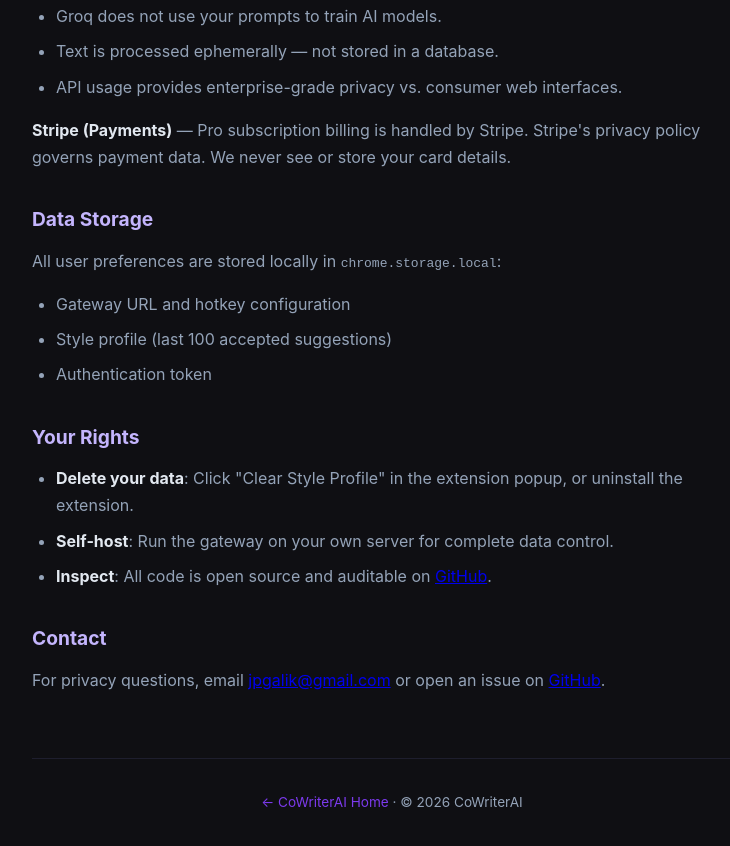
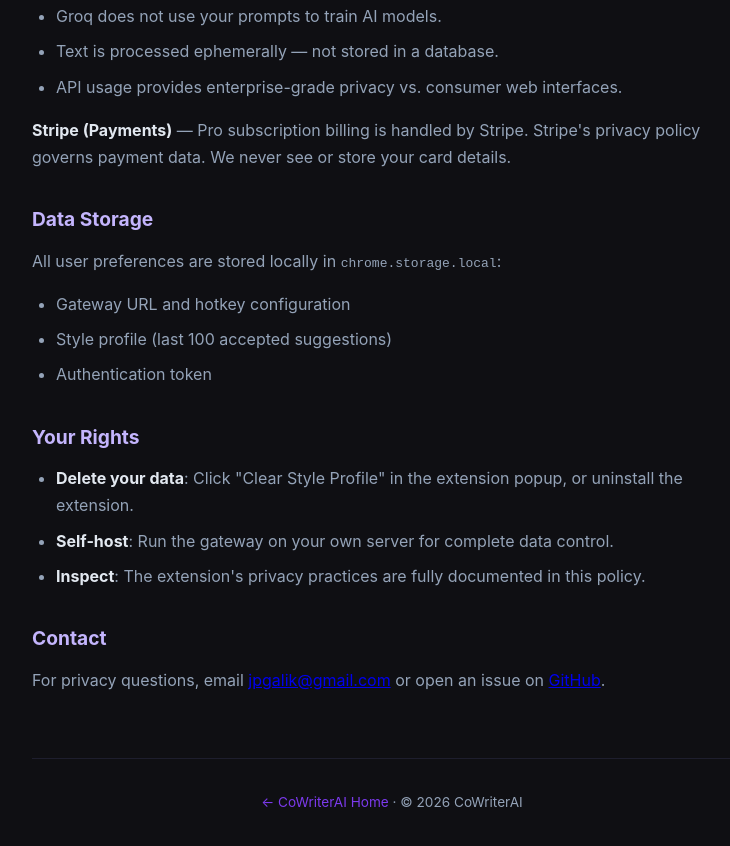
Before and after one commit to GzJmac/cowriterai-website, a plain HTML site: page PRIVACY_POLICY.html in a window 1280 px wide. Shown: the part 1249-2095 px from the top of the page, without its empty margins (248-978 px from the left). Drawn offline with Linux system fonts and the light colour scheme.

Commit message:
fix: remove open source claim from privacy policy

```diff
--- a/PRIVACY_POLICY.html
+++ b/PRIVACY_POLICY.html
@@ -101,7 +101,7 @@
     <ul>
       <li><strong>Delete your data</strong>: Click "Clear Style Profile" in the extension popup, or uninstall the extension.</li>
       <li><strong>Self-host</strong>: Run the gateway on your own server for complete data control.</li>
-      <li><strong>Inspect</strong>: All code is open source and auditable on <a href="https://github.com/GzJmac/ai-cowriter" target="_blank">GitHub</a>.</li>
+      <li><strong>Inspect</strong>: The extension's privacy practices are fully documented in this policy.</li>
     </ul>
 
     <h2>Contact</h2>
```
